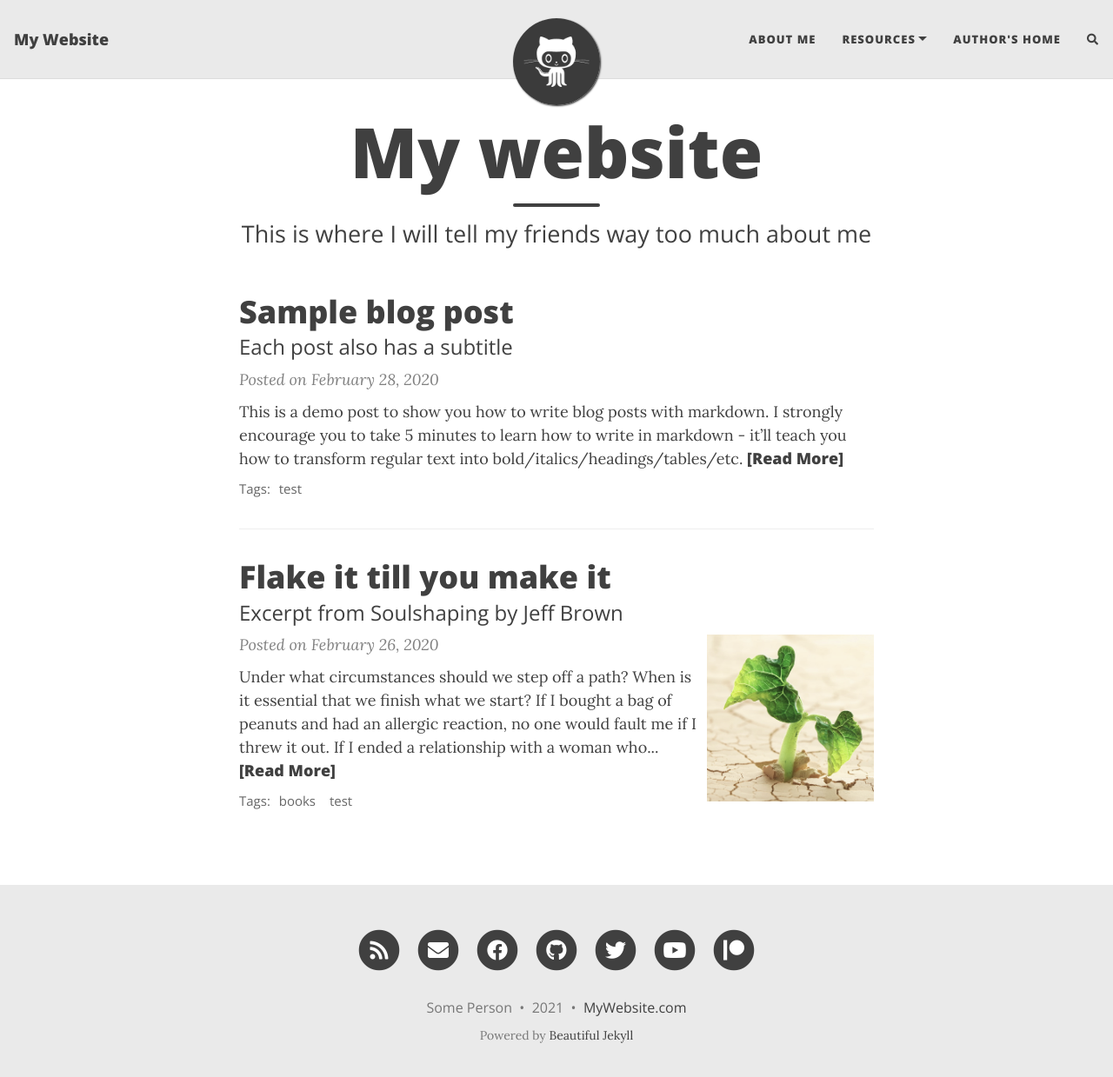
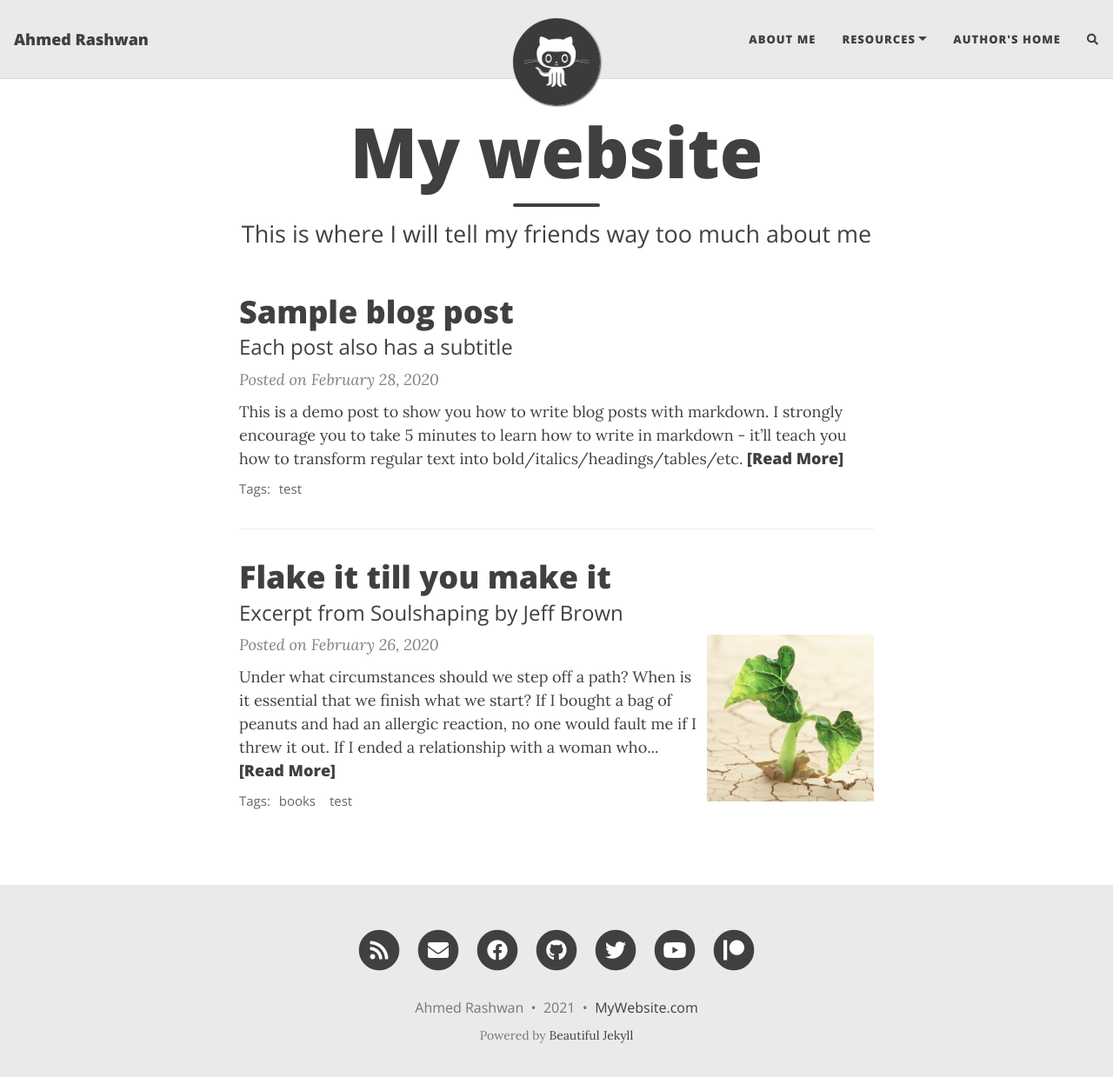
Before and after one commit to AhmedRashwanASU/NewGitHubPage, a Jekyll site: the page built from index.html, in a window 1280 px wide and 1252 px high. Shown: the top 1239 px of the window at 87% size. Built offline with Jekyll 4.4.1, drawn with Linux system fonts in a browser that asks for light colours; nearby versions of some CDN libraries; the list of posts is cut into pages by our own code; comment, search, counter and statistics services are not loaded.

Commit message:
Update _config.yml

```diff
--- a/_config.yml
+++ b/_config.yml
@@ -6,10 +6,10 @@
 # --- Required options --- #
 
 # Name of website
-title: My Website
+title: Ahmed Rashwan
 
 # Your name to show in the footer
-author: Some Person
+author: Ahmed Rashwan
 
 # --- List of links in the navigation bar --- #
 
```
